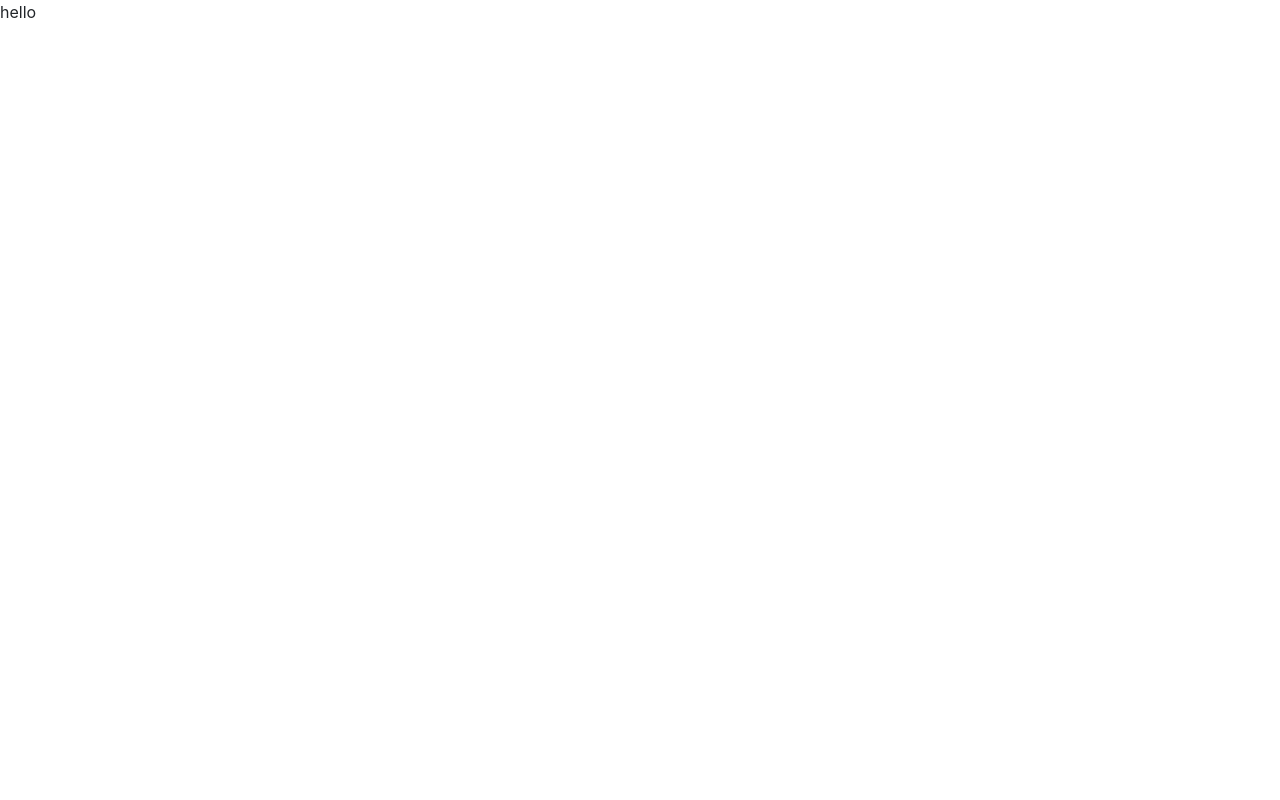
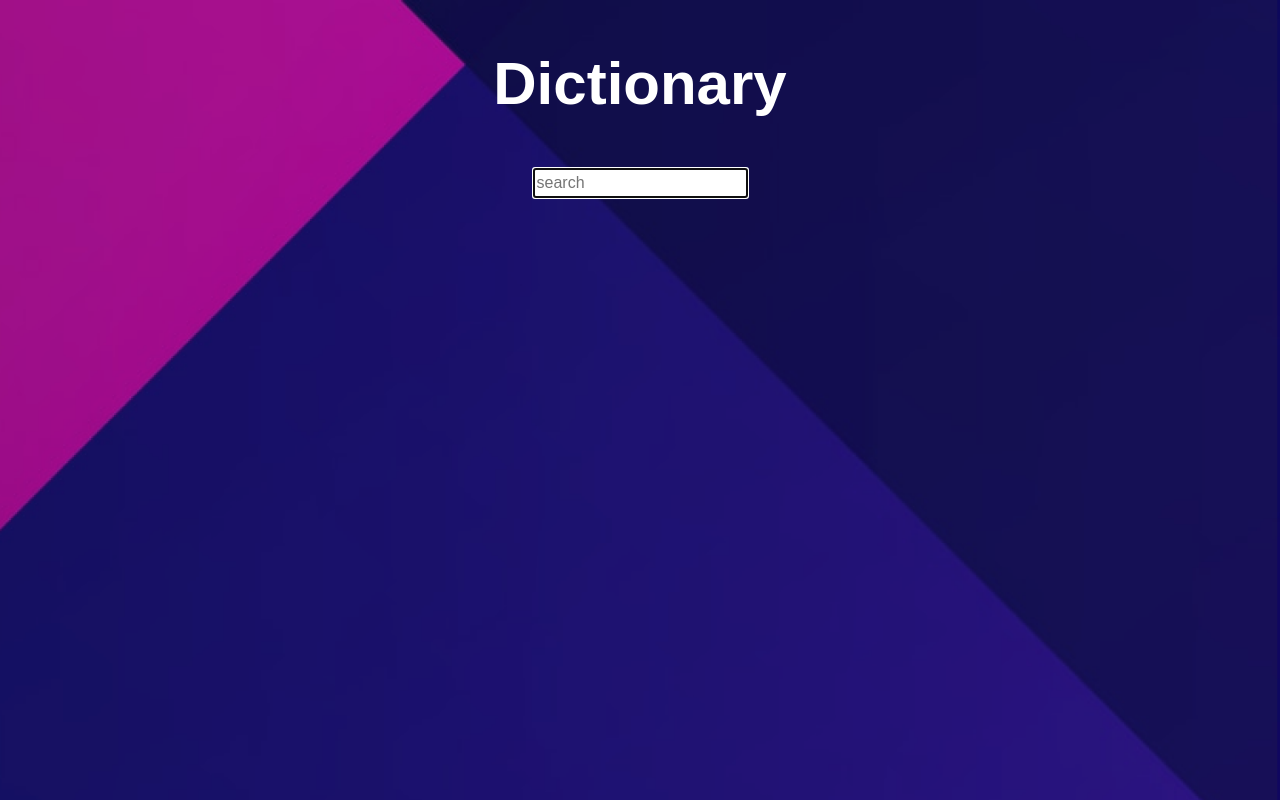
Before and after one commit to angemas2/dictionary-project, a React (Create React App) app: page / in a window 1280 px wide. Built offline with nearby package versions, Linux system fonts and the light colour scheme.

Commit message:
search engine

```diff
--- a/src/App.js
+++ b/src/App.js
@@ -1,12 +1,15 @@
 
 import './App.css';
+import Dictionary from './Dictionary';
+
 
 function App() {
   return (
     <div className="App">
-      <header className="App-header">
-       hello
-      </header>
+
+      <div className="container">
+        <Dictionary />
+      </div>
     </div>
   );
 }
--- /dev/null
+++ b/src/Dictionary.css
@@ -0,0 +1,6 @@
+.Dictionary h1{
+    color: white;
+    text-align: center;
+    font-size: 60px;
+    font-weight: 800;
+}
--- /dev/null
+++ b/src/Dictionary.js
@@ -0,0 +1,26 @@
+import React, { useState } from "react";
+import "./Dictionary.css";
+
+export default function Dictionary() {
+
+    let [keyword,setKeyword]=useState("");
+
+    function handleSubmit(event){
+        event.preventDefault();
+    alert(`Search for ${keyword}`)
+    }
+
+    function Handlekeyword(event){
+        event.preventDefault();
+        setKeyword(event.target.value)
+    }
+
+  return (
+    <div className="Dictionary mt-5">
+        <h1>Dictionary</h1>
+      <form className="Search-form mt-5 d-flex justify-content-center" onSubmit={handleSubmit}>
+        <input type="text" autoFocus="on" placeholder="search" className="Search-bar" onChange={Handlekeyword} />
+      </form>
+    </div>
+  );
+}
--- a/src/index.css
+++ b/src/index.css
@@ -1,13 +1,10 @@
 body {
   margin: 0;
-  font-family: -apple-system, BlinkMacSystemFont, 'Segoe UI', 'Roboto', 'Oxygen',
-    'Ubuntu', 'Cantarell', 'Fira Sans', 'Droid Sans', 'Helvetica Neue',
-    sans-serif;
+ font-family: 'Poppins', sans-serif;
   -webkit-font-smoothing: antialiased;
   -moz-osx-font-smoothing: grayscale;
+  background-image: url(Medias/bg.png);
+  background-size: cover;
+  background-repeat: no-repeat;
+
 }
-
-code {
-  font-family: source-code-pro, Menlo, Monaco, Consolas, 'Courier New',
-    monospace;
-}
--- a/src/index.js
+++ b/src/index.js
@@ -11,7 +11,4 @@ root.render(
   </React.StrictMode>
 );
 
-// If you want to start measuring performance in your app, pass a function
-// to log results (for example: reportWebVitals(console.log))
-// or send to an analytics endpoint. Learn more: https://bit.ly/CRA-vitals
 reportWebVitals();
```
Also changed, not shown: src/Medias/bg.png (added).
